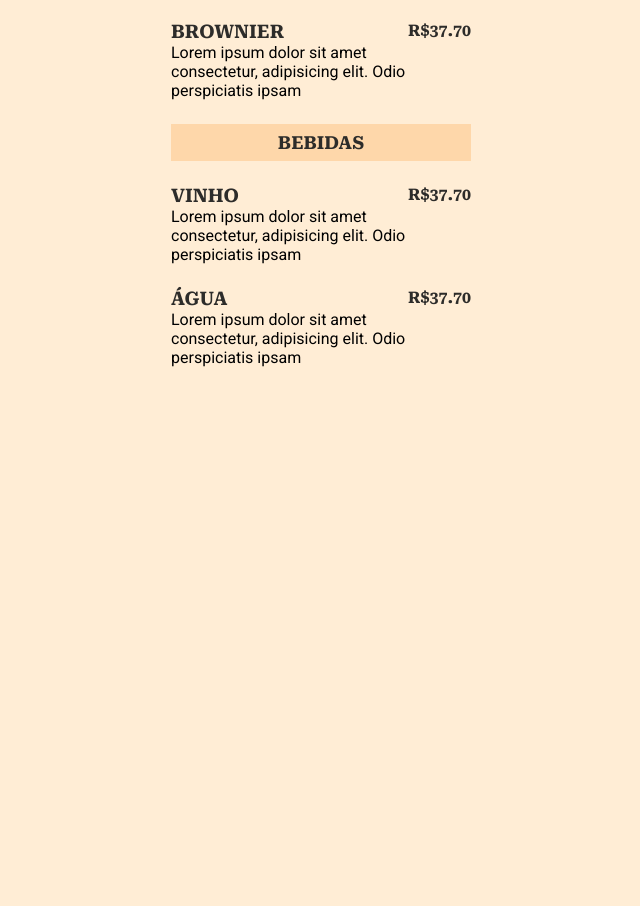
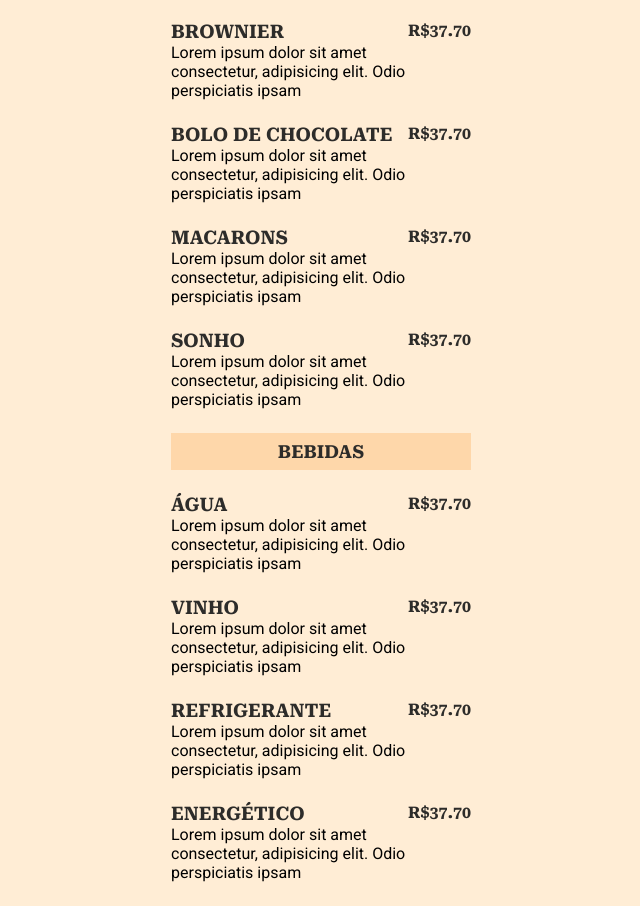
Before and after one commit to DanielCamargo0/explorer, a plain HTML site: page index.html in a window 1280 px wide. Shown: the part 260-1166 px from the top of the page, without its empty margins (319-959 px from the left). Before the commit the page ends 800 px from the top, so only its background shows below. Drawn offline with Linux system fonts and the light colour scheme.

Commit message:
atualizado

```diff
--- a/index.html
+++ b/index.html
@@ -7,12 +7,12 @@
     <meta charset="UTF-8">
     <meta http-equiv="X-UA-Compatible" content="IE=edge">
     <meta name="viewport" content="width=device-width, initial-scale=1.0">
-    <title>RocktCoffe</title>
+    <title>Dan'sCoffee</title>
     <link rel="stylesheet" href="style.css">
 </head>
 <body>
     <header>
-        <h1>Rocket <span> Coffe</span></h1>
+        <h1>Dan's<span> Coffe</span></h1>
          <p>Aberto todos os dias. 8h-21h</p>
      </header>
 
@@ -50,13 +50,65 @@
              </li>
            </ul>
          </section>
+         <section>
+          <ul>
+            <li>
+              <div class="datails">
+                <h3>Bolo de Chocolate</h3>
+                <p>
+                  Lorem ipsum dolor sit amet consectetur, adipisicing elit. Odio perspiciatis ipsam
+                </p>
+
+              </div>
+              <strong class="price">
+                R$37.70
+              </strong>
+            </li>
+          </ul>
+        </section>
+
+        <section>
+          <ul>
+            <li>
+              <div class="datails">
+                <h3>Macarons</h3>
+                <p>
+                  Lorem ipsum dolor sit amet consectetur, adipisicing elit. Odio perspiciatis ipsam
+                </p>
+
+              </div>
+              <strong class="price">
+                R$37.70
+              </strong>
+            </li>
+          </ul>
+        </section>
+
+        <section>
+          <ul>
+            <li>
+              <div class="datails">
+                <h3>Sonho</h3>
+                <p>
+                  Lorem ipsum dolor sit amet consectetur, adipisicing elit. Odio perspiciatis ipsam
+                </p>
+
+              </div>
+              <strong class="price">
+                R$37.70
+              </strong>
+            </li>
+          </ul>
+        </section>
+
+
 
        <section>
           <h2>Bebidas</h2>
           <ul>
             <li>
               <div class="datails">
-                  <h3>Vinho</h3>
+                <h3>Água</h3>
                 <p>
                   Lorem ipsum dolor sit amet consectetur, adipisicing elit. Odio perspiciatis ipsam
                 </p>
@@ -72,10 +124,11 @@
           <ul>
             <li>
               <div class="datails">
-                  <h3>Água</h3>
+                <h3>Vinho</h3>
                 <p>
                   Lorem ipsum dolor sit amet consectetur, adipisicing elit. Odio perspiciatis ipsam
                 </p>
+
 
               </div>
               <strong class="price">
@@ -84,5 +137,42 @@
             </li>
           </ul>
         </section>
+
+        <section>
+          <ul>
+            <li>
+              <div class="datails">
+                <h3>Refrigerante</h3>
+                <p>
+                  Lorem ipsum dolor sit amet consectetur, adipisicing elit. Odio perspiciatis ipsam
+                </p>
+
+
+              </div>
+              <strong class="price">
+                R$37.70
+              </strong>
+            </li>
+          </ul>
+        </section>
+
+        <section>
+          <ul>
+            <li>
+              <div class="datails">
+                <h3>Energético</h3>
+                <p>
+                  Lorem ipsum dolor sit amet consectetur, adipisicing elit. Odio perspiciatis ipsam
+                </p>
+
+
+              </div>
+              <strong class="price">
+                R$37.70
+              </strong>
+            </li>
+          </ul>
+        </section>
+
 </body>
 </html>
```
Lines whose indentation alone changed are shown as unchanged.
